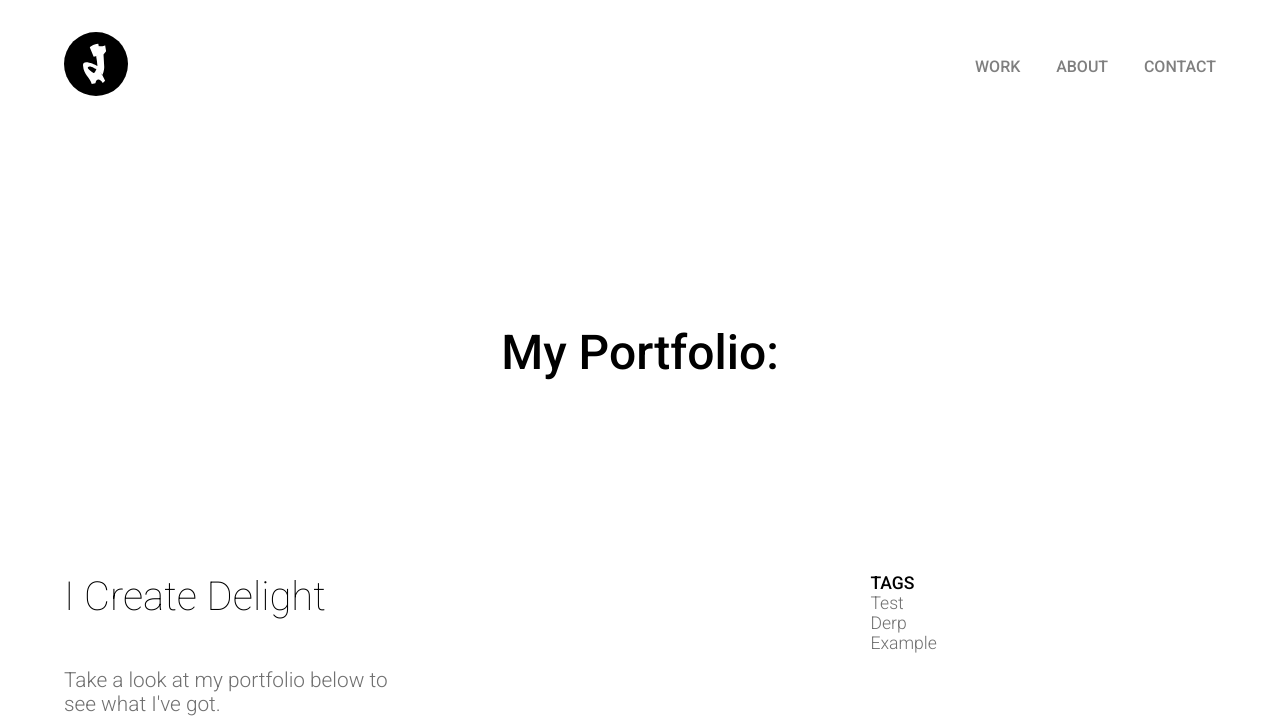
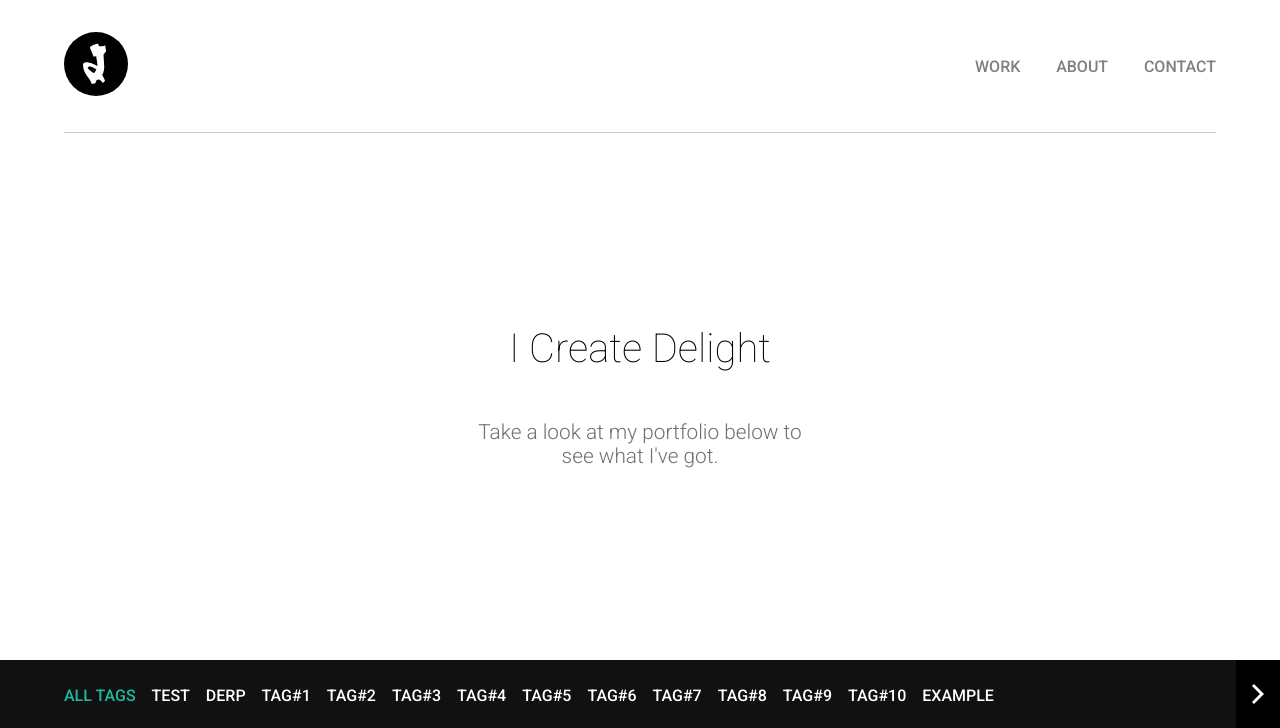
Before and after one commit to jessevdp/jessevdp.github.io, a Jekyll site: the page built from work.html, in a window 1280 px wide. Shown: the top 728 px of the page. Built offline with Jekyll 4.4.1, drawn with Linux system fonts in a browser that asks for light colours; grey boxes are pictures that could not be loaded.

Commit message:
Redone the header in the portfolio index page (/work)
It really needed a better design

```diff
--- a/_posts/2017-06-13-example-1.md
+++ b/_posts/2017-06-13-example-1.md
@@ -1,7 +1,7 @@
 ---
 title: "Example Portfolio Item #1"
 headline: "Start with a cool and inviting headline to draw people in"
-tags: ["Test", "Derp"]
+tags: ["Test", "Derp", "Tag#1", "Tag#2", "Tag#3", "Tag#4", "Tag#5", "Tag#6", "Tag#7", "Tag#8", "Tag#9", "Tag#10"]
 thumbnail: "https://source.unsplash.com/LUgHXvLe_kM"
 
 live-version: "https://jessevdp.nl"
--- a/_sass/work/header.sass
+++ b/_sass/work/header.sass
@@ -1,72 +1,56 @@
 header.work
-  padding: $vertical-spacer-small $side-spacing-small
   margin-top: $navbar-height-small
 
-  >h1
-    margin-bottom: $vertical-spacer-small
+  main
+    padding: $vertical-spacer-small 0
+    margin: 0 $side-spacing-small
     text-align: center
-    font-size: 3rem
-    font-weight: 500
+    border-top: 1px solid #ccc
+    p
+      margin: 0 auto
+      width: 60vw
+      max-width: 350px
 
-  .wrapper
+  nav
+    width: 100%
     display: flex
-    align-items: flex-start
-    flex-wrap: wrap
-    justify-content: space-between
+    align-items: stretch
 
-    main
+    .tags
       width: 100%
-      p
-        max-width: 350px
-    aside
-      margin-top: 2rem
-      font-size: 1.1rem
+      background-color: $color-dark
       display: flex
-      flex-direction: column
-      .header
+      align-items: center
+      padding: 0 $side-spacing-small
+      overflow-y: hidden
+      overflow-x: scroll
+
+      a
+        white-space: nowrap
+        color: $text-color-light
+        text-decoration: none
         text-transform: uppercase
         font-weight: 500
-      a
-        font-weight: 300
-        color: $text-color-dark-secondary
-        text-decoration: none
-        transition: all 300ms
-        &.active
+        margin: 0 .5rem
+        transition: all 500ms
+        &:first-child
+          margin-left: 0
+        &:hover, &.active
           color: $color-main
-        &:hover
-          color: $text-color-dark
 
-        &.clear
-          position: relative
-          color: $text-color-dark
-          font-weight: 500
-          text-transform: uppercase
-          text-decoration: none
-          font-weight: bold
-          margin-top: 1rem
-          font-size: .8rem
-          word-spacing: .1rem
-          &:after
-            position: absolute
-            display: block
-            content: ''
-            background-color: $text-color-dark-secondary
-            height: 2px
-            width: 100%
-          &:hover
-            color: $color-main
 
-  +mediaQ('sm')
-    padding: $vertical-spacer $side-spacing
+    .arrow
+      padding: 1rem
+      background-color: black
+      color: #fff
+      font-size: 2rem
+
+  +mediaQ('md')
     margin-top: $navbar-height
+    main
+      padding: $vertical-spacer 0
+      margin: 0 $side-spacing
 
-    >h1
-      margin-bottom: $vertical-spacer
-    .wrapper
-      main
-        width: 70%
-      aside
-        margin-top: 0
-  +mediaQ('md')
-    .wrapper
-      justify-content: flex-start
+    nav
+      .tags
+        padding-left: $side-spacing
--- a/work.html
+++ b/work.html
@@ -6,22 +6,23 @@ permalink: /work/
 {% include navbar.html style="dark" %}
 
 <header class="work fade-in now">
-  <h1>My Portfolio:</h1>
-
-  <div class="wrapper">
   <main>
     <h2>I Create Delight</h2>
     <p>
       Take a look at my portfolio below to see what I've got.
     </p>
   </main>
-    <aside>
-      <div class="header">tags</div>
+  <nav class="fade-in">
+    <div class="tags">
+      <a class="active" href="{{ site.baseurl }}/work">all tags</a>
       {% for tag in site.tags %}
       <a href="{{ site.baseurl }}/tags/{{ tag[0] | slugify }}">{{ tag[0] }}</a>
       {% endfor %}
-    </aside>
-  </div><!-- /wrapper-->
+    </div>
+    <div class="arrow">
+      <i class="ion-ios-arrow-forward"></i>
+    </div>
+  </nav>
 </header>
 
 <section id="portfolio">
```
Also changed, not shown: _layouts/tagpage.html (+11 -12 lines). Lines whose indentation alone changed are shown as unchanged.
